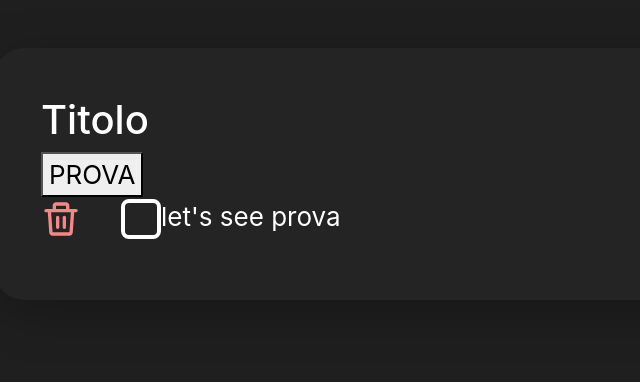
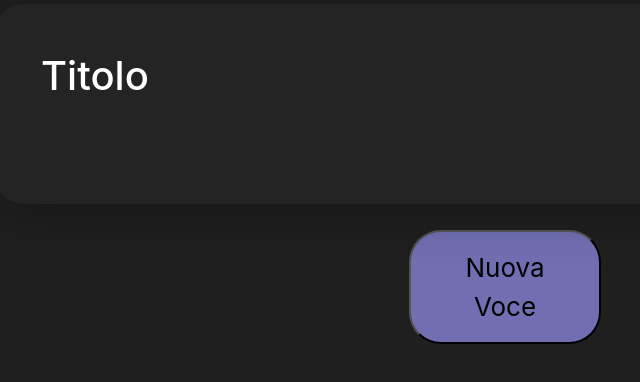
Before and after one commit to AndreaNocciolini/stride, a React (Create React App) app: page / in a window 1280 px wide. Shown: the part 226-608 px from the top of the page, without its empty margins (135-775 px from the left). Built offline with nearby package versions, Linux system fonts and the light colour scheme.

Commit message:
small improvement

```diff
--- a/src/App.scss
+++ b/src/App.scss
@@ -12,4 +12,13 @@
   justify-content: center;
   font-size: calc(10px + 2vmin);
   color: white;
+
+  .new-note {
+    margin-top: 1em;
+    box-shadow: #1f1f1f;
+    background-color: #716FB2;
+    border-radius: 32px;
+    padding: 16px 32px;
+    width: 15%;
+  }
 }
--- a/src/App.tsx
+++ b/src/App.tsx
@@ -1,14 +1,28 @@
-import React from 'react';
+import React, { useState } from 'react';
 import './App.scss';
 
 import Notes from './containers/Notes';
 
 function App() {
+
+  const [notes, setNotes] = useState([] as any[]);
+
+  const prova = {
+    text: "prova"
+  }
+
+  const clicketi = (): any => {
+    setNotes([prova, ...notes]);
+  }
   return (
     <div className="App">
       <header className="App-header">
-        <Notes />
+        <Notes notes={notes} addNotes={setNotes} />
+        <button onClick={clicketi} className="col-6 new-note">
+          Nuova Voce
+        </button>
       </header>
+
     </div>
   );
 }
--- a/src/containers/Notes.tsx
+++ b/src/containers/Notes.tsx
@@ -1,32 +1,18 @@
-import React, { useState } from 'react';
+import React from 'react';
 import './Notes.scss';
 
 import SingleNote from './SingleNote'
 
-function Notes() {
-  const [notes, setNotes] = useState([
-    {
-      text: "prova"
-    }
-  ]);
-
-  const prova = {
-    text: "prova"
-  }
-
-  const clicketi = (): any => {
-    setNotes([prova, ...notes]);
-  }
+function Notes(props: any) {
 
   return (
     <div className="Modal d-flex justify-content-center row">
       <div className="content p-5 d-flex flex-column align-items-start col">
         <h1>Titolo</h1>
-        <button onClick={clicketi}>PROVA</button>
         {
           // render multiple elements for every click
-          notes.map((note: any, index: number) => (
-            <SingleNote key={index} text={notes[index].text} />
+          props.notes.map((note: any, index: number) => (
+            <SingleNote key={index} note={note} />
           )
           ).reverse()
         }
--- a/src/containers/SingleNote.tsx
+++ b/src/containers/SingleNote.tsx
@@ -30,7 +30,7 @@ function SingleNote(props: any) {
                 </button>
             </div>
             <p>
-                let's see {`${props.text}`}
+                let's see {`${props.note.text}`}
             </p>
         </div>
     );
```
